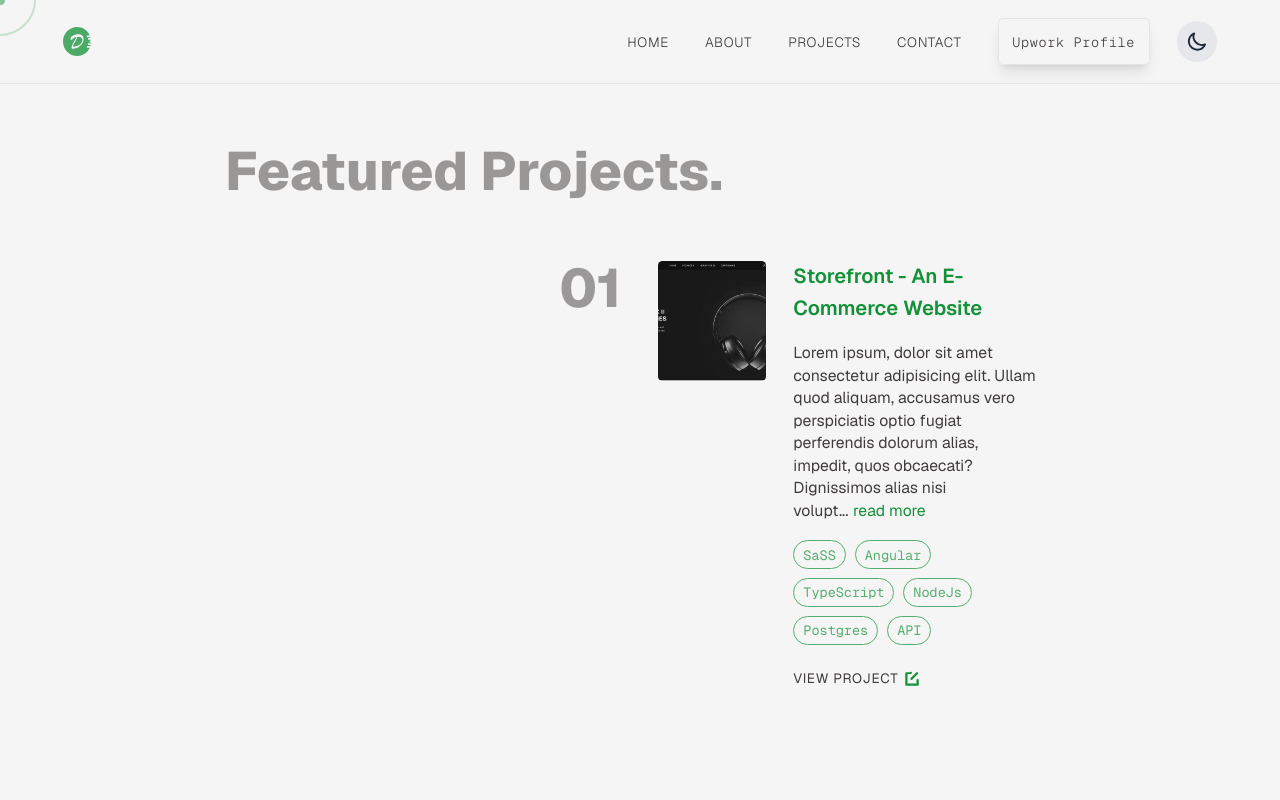
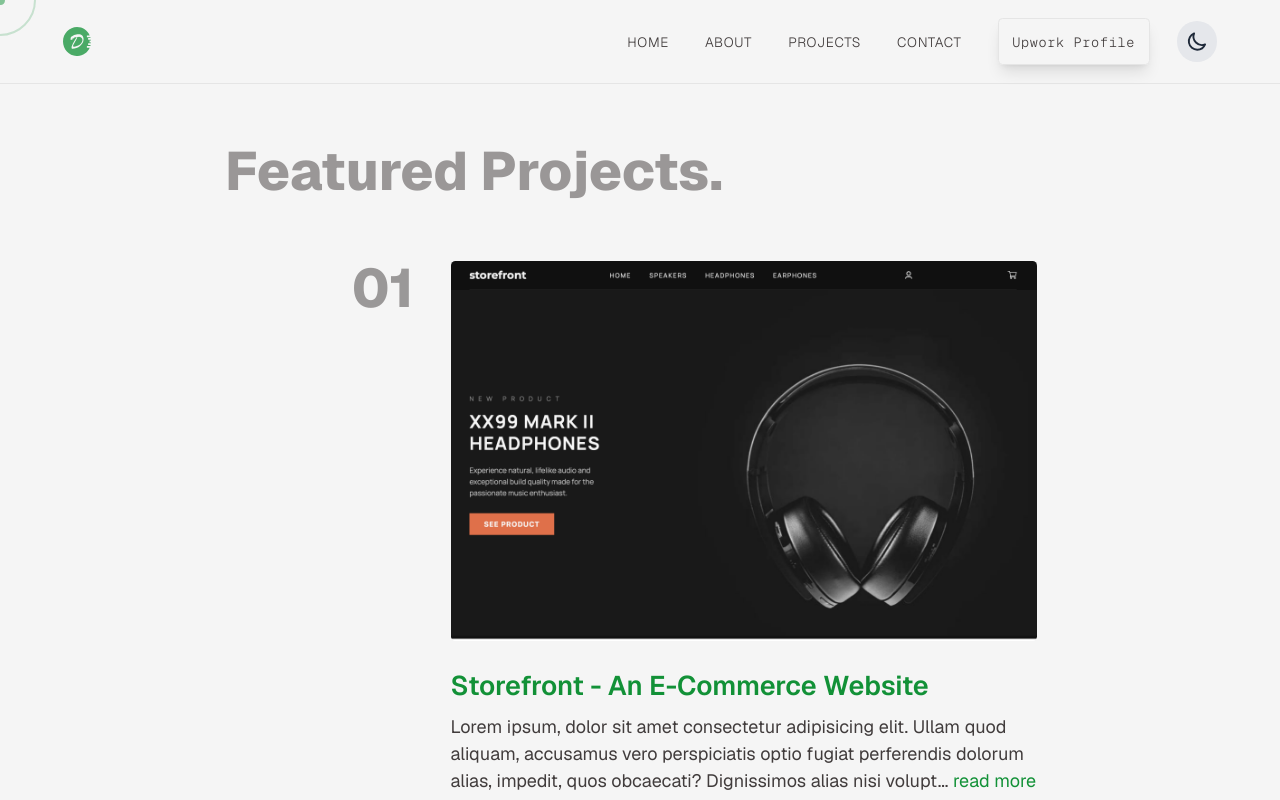
Before and after one commit to Davest9496/portfolio, a Next.js app: page /projects in a window 1280 px wide. Shown: the top 800 px of the page. Built offline with nearby package versions, Linux system fonts and the light colour scheme.

Commit message:
refactor: code clean up

```diff
--- a/src/app/projects/page.tsx
+++ b/src/app/projects/page.tsx
@@ -107,7 +107,7 @@ function Page() {
   }, []);
 
   return (
-    <main className="px-4 xs:px-5 sm:px-6 md:px-8 lg:px-20 xl:px-50 2xl:px-100 mt-24 sm:mt-28 md:mt-32">
+    <main className="px-4 xs:px-5 sm:px-6 md:px-20 lg:px-20 xl:px-50 2xl:px-100 mt-24 sm:mt-28 md:mt-32">
       <h1 className="capitalize text-theme text-2xl xs:text-3xl sm:text-4xl md:text-4xl lg:text-5xl font-bold sm:font-extrabold mb-4 sm:mb-6 md:mb-8 lg:mb-10 opacity-50">
         Featured Projects.
       </h1>
@@ -119,36 +119,43 @@ function Page() {
           className={`mb-8 sm:mb-12 md:mb-16 lg:mb-20 transition-all duration-500 ease-in-out transform hover:scale-[1.02] sm:hover:scale-[1.03] md:hover:scale-[1.05] rounded-lg p-2 xs:p-3 sm:p-4 animate-fadeIn max-w-full`}
           style={{ animationDelay: `${index * 200}ms` }}
         >
-          {/* Mobile layout (stacked) - For small phones to medium tablets */}
-          <div className="block md:hidden">
-            <div className="text-theme text-2xl xs:text-3xl sm:text-4xl font-bold sm:font-extrabold opacity-50 mb-2 xs:mb-3 sm:mb-4">
+          {/* Project layout - grid with number on left, content on right */}
+          <div className="grid grid-cols-1 sm:grid-cols-4 gap-4 sm:gap-6 md:gap-8">
+            {/* Project number on the left */}
+            <div className="sm:col-span-1 flex sm:justify-end items-start ">
+              <div className="text-theme text-2xl xs:text-3xl sm:text-4xl md:text-5xl font-bold sm:font-extrabold opacity-50">
                 {String(project.id).padStart(2, "0")}
               </div>
+            </div>
 
-            <div className="relative w-full h-[280px] ">
+            {/* Project content on the right - vertically stacked image and details */}
+            <div className="sm:col-span-3">
+              {/* Image container - full width */}
+              <div className="relative w-full h-[200px] xs:h-[160px] sm:h-[280px] md:h-[320px] lg:h-[380px] mb-4 xs:mb-5 sm:mb-6">
                 <Image
                   src={project.image}
                   alt={`${project.title} project screenshot`}
                   fill
-                className="object-cover rounded  xs:h-[180px] sm:h-[220px]"
+                  className="object-cover rounded w-full"
                   priority
                 />
               </div>
 
-            <div>
-              <h3 className="mb-2 xs:mb-3 text-highlight text-lg xs:text-xl font-semibold capitalize">
+              {/* Project details */}
+              <div className="w-full">
+                <h3 className="mb-2 xs:mb-3 text-highlight text-lg xs:text-xl sm:text-2xl font-semibold capitalize">
                   {project.title}
                 </h3>
-              <p className="text-theme mb-3 xs:mb-4 text-xs xs:text-sm">
-                {truncateText(project.details[0], project.id)}
+                <p className="text-theme mb-3 xs:mb-4 text-xs xs:text-sm sm:text-base">
+                  {truncateText(project.details[0], project.id, 200)}
                 </p>
 
-              {/* Tech stack buttons for mobile */}
+                {/* Tech stack buttons */}
                 <div className="flex flex-wrap gap-1 xs:gap-2 mb-3 xs:mb-4">
                   {project.tools.map((tool, i) => (
                     <span
-                    key={`${project.id}-mobile-tool-${i}`}
-                    className="inline-block px-1 xs:px-2 py-1 rounded-full text-highlight text-[10px] xs:text-xs font-mono capitalize opacity-70 border border-[#129137]"
+                      key={`${project.id}-tool-${i}`}
+                      className="inline-block px-3 xs:px-2 py-1 rounded-full text-highlight text-[10px] xs:text-xs font-mono capitalize opacity-70 border border-[#129137]"
                     >
                       {tool}
                     </span>
@@ -158,7 +165,7 @@ function Page() {
                 <Link href={`/projects/${project.id}`} className="inline-block">
                   <CenterUnderline
                     label="view project"
-                  className="text-xs sm:text-sm"
+                    className="inline-block uppercase text-xs tracking-wider"
                   />
                   <span className="text-highlight">
                     <svg
@@ -179,68 +186,6 @@ function Page() {
                 </Link>
               </div>
             </div>
-
-          {/* Tablet and desktop layout */}
-          <div className="hidden md:grid md:grid-cols-4 gap-4 lg:gap-8">
-            <div className="md:col-span-2 text-right text-theme text-4xl lg:text-5xl font-extrabold opacity-50">
-              {String(project.id).padStart(2, "0")}
-            </div>
-            <div className="md:col-span-2">
-              <div className="grid md:grid-cols-3 gap-4 lg:gap-6">
-                <div className="md:col-span-1 relative w-full h-[90px] lg:h-[120px]">
-                  <Image
-                    src={project.image}
-                    alt={`${project.title} project screenshot`}
-                    fill
-                    className="object-cover rounded w-full"
-                    priority
-                  />
-                </div>
-                <div className="md:col-span-2 mb-4 md:mb-6 lg:mb-8">
-                  <h3 className="mb-2 md:mb-3 lg:mb-4 text-highlight text-sm md:text-base lg:text-lg font-semibold capitalize">
-                    {project.title}
-                  </h3>
-                  <p className="text-theme mb-2 md:mb-3 lg:mb-4 text-xs md:text-sm">
-                    {truncateText(project.details[0], project.id, 200)}
-                  </p>
-
-                  {/* Tech stack buttons */}
-                  <div className="flex flex-wrap gap-2 mb-3 md:mb-4">
-                    {project.tools.map((tool, i) => (
-                      <span
-                        key={`${project.id}-tool-${i}`}
-                        className="inline-block px-2 py-1 rounded-full text-highlight text-xs font-mono capitalize opacity-70 border border-[#129137]"
-                      >
-                        {tool}
-                      </span>
-                    ))}
-                  </div>
-
-                  <Link
-                    href={`/projects/${project.id}`}
-                    className="inline-block uppercase text-xs tracking-wider"
-                  >
-                    <CenterUnderline label="view project" />
-                    <span className="text-highlight">
-                      <svg
-                        xmlns="http://www.w3.org/2000/svg"
-                        fill="none"
-                        viewBox="0 0 24 24"
-                        strokeWidth={1.5}
-                        stroke="currentColor"
-                        className="w-4 h-4 inline-block ml-1"
-                      >
-                        <path
-                          strokeLinecap="round"
-                          strokeLinejoin="round"
-                          d="M10.5 3.75h-6a.75.75 0 0 0-.75.75v15a.75.75 0 0 0 .75.75h15a.75.75 0 0 0 .75-.75v-6a.75.75 0 0 0-1.5 0v5.25H5.25V4.5h5.25a.75.75 0 0 0 0-1.5zM19.25 3.75a.75.75 0 0 0-1.06 0l-7.5 7.5a.75.75 0 0 0 1.06 1.06l7.5-7.5a.75.75 0 0 0 0-1.06z"
-                        />
-                      </svg>
-                    </span>
-                  </Link>
-                </div>
-              </div>
-            </div>
           </div>
         </div>
       ))}
--- a/tailwind.config.ts
+++ b/tailwind.config.ts
@@ -19,7 +19,7 @@ const config: Config = {
         "gradient-primary": "linear-gradient(to right, #190334, #210840)",
       },
       screens: {
-        xs: "375px", // Small mobile
+        xs: "425px", // Small mobile
         sm: "640px", // Large mobile
         md: "768px", // Tablet
         lg: "1024px", // Desktop
```
Lines whose indentation alone changed are shown as unchanged.
